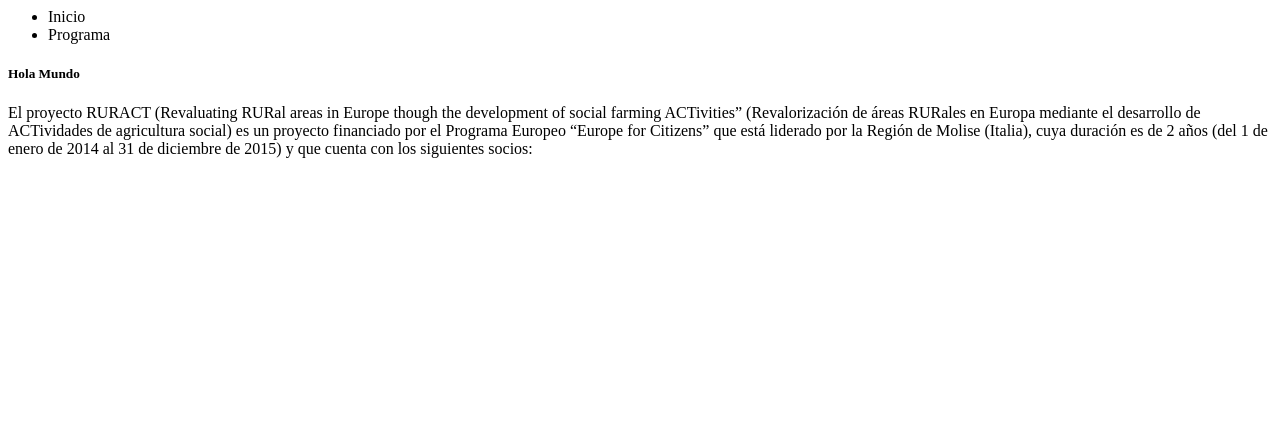
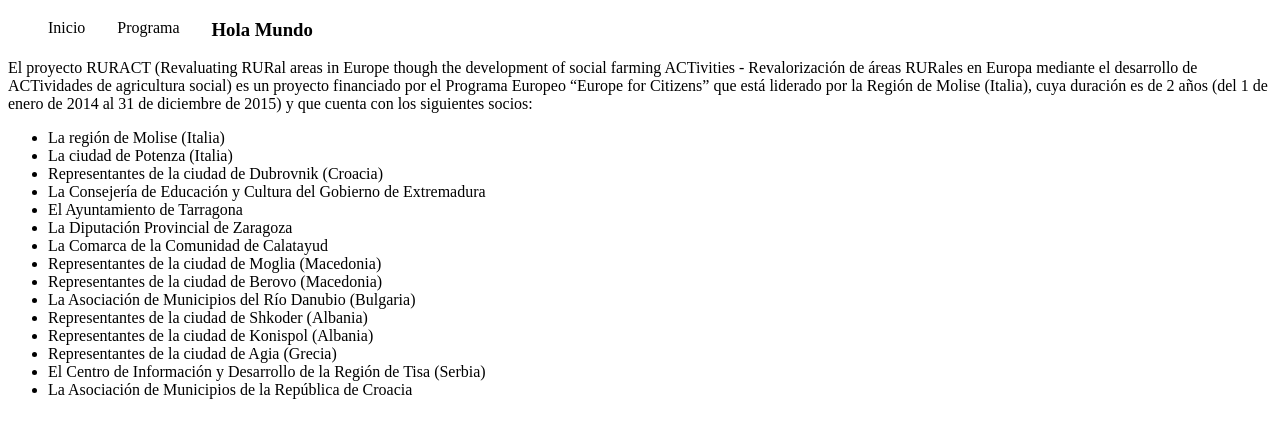
Before and after one commit to miketnt/ruract, a plain HTML site: page index.html in a window 1280 px wide. Drawn offline with Linux system fonts and the light colour scheme.

Commit message:
first paragraph and creation CSS

```diff
--- /dev/null
+++ b/css/main.css
@@ -0,0 +1,6 @@
+
+.menubar li{
+	float:left;
+	display:inline;
+	padding-right: 2em;
+}
--- a/index.html
+++ b/index.html
@@ -1,14 +1,37 @@
+<!DOCTYPE html>
 <html>
 <head>
-	<title>Ruract</title>
+	<meta charset="utf-8">
+	<title>Ruract - Social Farming</title>
+
+	<link rel="stylesheet" href="css/main.css">
 <body>
 	<nav>
-		<ul>
+		<ul class="menubar">
 			<li>Inicio</li>
 			<li>Programa</li>
 		</ul>
 	</nav>
-	<h5>Hola Mundo</h5>
-	<p>El proyecto RURACT (Revaluating RURal areas in Europe though the development of social farming ACTivities” (Revalorización de áreas RURales en Europa mediante el desarrollo de ACTividades de agricultura social) es un proyecto financiado por el Programa Europeo “Europe for Citizens” que está liderado por la Región de Molise (Italia), cuya duración es de 2 años (del 1 de enero de 2014 al 31 de diciembre de 2015) y que cuenta con los siguientes socios:</p>
+	<article>
+		<h3>Hola Mundo</h3>
+		<p>El proyecto RURACT (Revaluating RURal areas in Europe though the development of social farming ACTivities - Revalorización de áreas RURales en Europa mediante el desarrollo de ACTividades de agricultura social) es un proyecto financiado por el Programa Europeo “Europe for Citizens” que está liderado por la Región de Molise (Italia), cuya duración es de 2 años (del 1 de enero de 2014 al 31 de diciembre de 2015) y que cuenta con los siguientes socios:</p>
+	</article>
+	<ul>
+    <li>La región de Molise (Italia)</li>
+    <li>La ciudad de Potenza (Italia)</li>
+    <li>Representantes de la ciudad de Dubrovnik (Croacia)</li>
+    <li>La Consejería de Educación y Cultura del Gobierno de Extremadura</li>
+    <li>El Ayuntamiento de Tarragona</li>
+    <li>La Diputación Provincial de Zaragoza</li>
+    <li>La Comarca de la Comunidad de Calatayud</li>
+    <li>Representantes de la ciudad de Moglia (Macedonia)</li>
+    <li>Representantes de la ciudad de Berovo (Macedonia)</li>
+    <li>La Asociación de Municipios del Río Danubio (Bulgaria)</li>
+    <li>Representantes de la ciudad de Shkoder (Albania)</li>
+    <li>Representantes de la ciudad de Konispol (Albania)</li>
+    <li>Representantes de la ciudad de Agia (Grecia)</li>
+    <li>El Centro de Información y Desarrollo de la Región de Tisa (Serbia)</li>
+    <li>La Asociación de Municipios de la República de Croacia</li>
+    </ul>
 </body>
 </html>
```
Also changed, not shown: programa.html (added).
